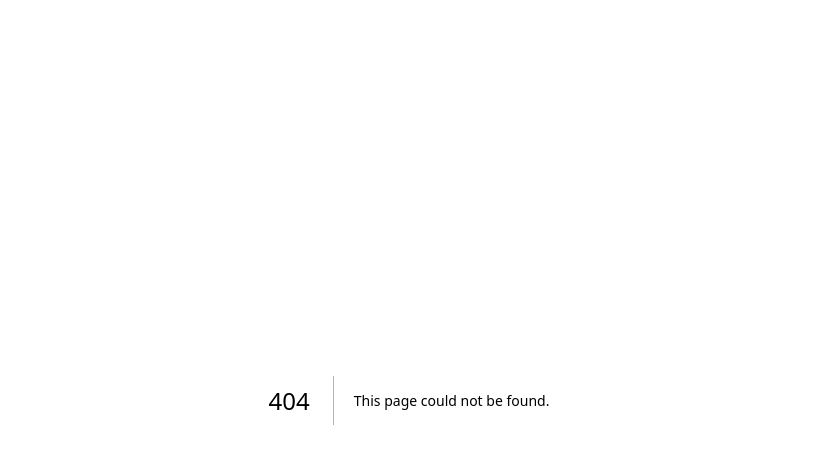
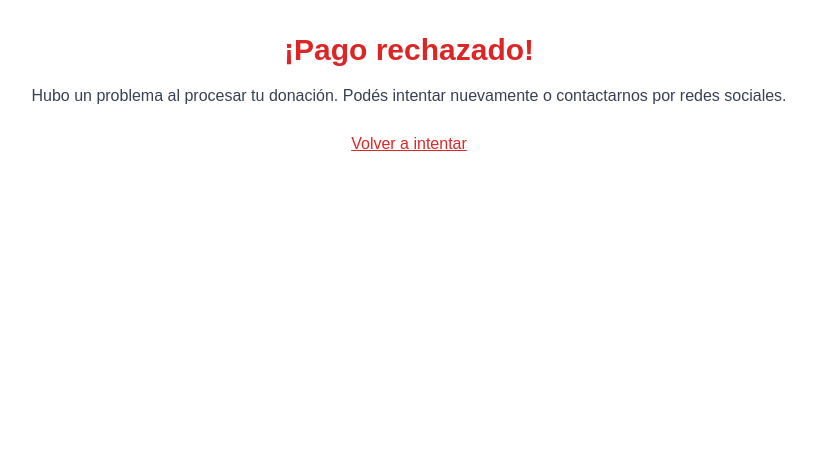
Before and after one commit to roots-cooperativa-dev/frontend-rootscoop, a Next.js app in the folder front/: page /donaciones/failure in a window 1280 px wide. Before the commit this address had no page. Shown: the top 464 px of the page, without its empty margins (231-1047 px from the left). Built offline with nearby package versions, Linux system fonts and the light colour scheme.

Commit message:
agregue paginas

```diff
--- /dev/null
+++ b/front/src/app/(views)/donaciones/failure/page.tsx
@@ -0,0 +1,19 @@
+"use client";
+
+export default function FailurePage() {
+  return (
+    <div className="p-8 text-center">
+      <h1 className="text-3xl font-bold text-red-600">¡Pago rechazado!</h1>
+      <p className="mt-4 text-gray-700">
+        Hubo un problema al procesar tu donación. Podés intentar nuevamente o
+        contactarnos por redes sociales.
+      </p>
+      <a
+        href="/donaciones"
+        className="mt-6 inline-block text-red-600 underline"
+      >
+        Volver a intentar
+      </a>
+    </div>
+  );
+}
--- /dev/null
+++ b/front/src/app/(views)/donaciones/pending/page.tsx
@@ -0,0 +1,16 @@
+"use client";
+
+export default function PendingPage() {
+  return (
+    <div className="p-8 text-center">
+      <h1 className="text-3xl font-bold text-yellow-600">¡Pago en proceso!</h1>
+      <p className="mt-4 text-gray-700">
+        Tu donación está siendo procesada por Mercado Pago. Te avisaremos por
+        mail una vez que se acredite.
+      </p>
+      <a href="/" className="mt-6 inline-block text-yellow-600 underline">
+        Volver al inicio
+      </a>
+    </div>
+  );
+}
--- /dev/null
+++ b/front/src/app/(views)/donaciones/success/page.tsx
@@ -0,0 +1,20 @@
+"use client";
+import { useSearchParams } from "next/navigation";
+
+export default function SuccessPage() {
+  const searchParams = useSearchParams();
+
+  const paymentId = searchParams?.get("payment_id") ?? null;
+
+  return (
+    <div className="p-8 text-center">
+      <h1 className="text-3xl font-bold text-green-600">
+        ¡Gracias por tu donación! 💚
+      </h1>
+      {paymentId && <p className="mt-4">ID de pago: {paymentId}</p>}
+      <p className="mt-2 text-gray-600">
+        Tu aporte ayuda a sostener ROOTS de manera autogestiva.
+      </p>
+    </div>
+  );
+}
```
